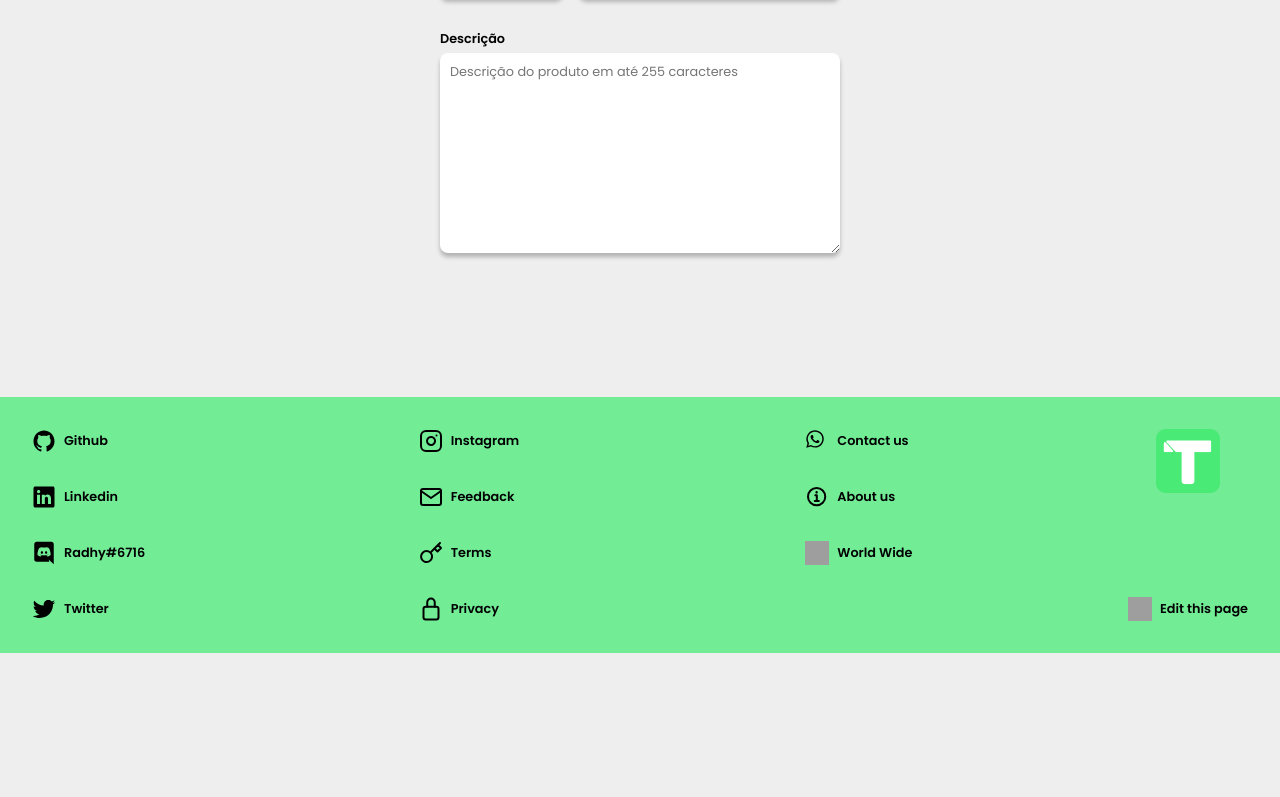
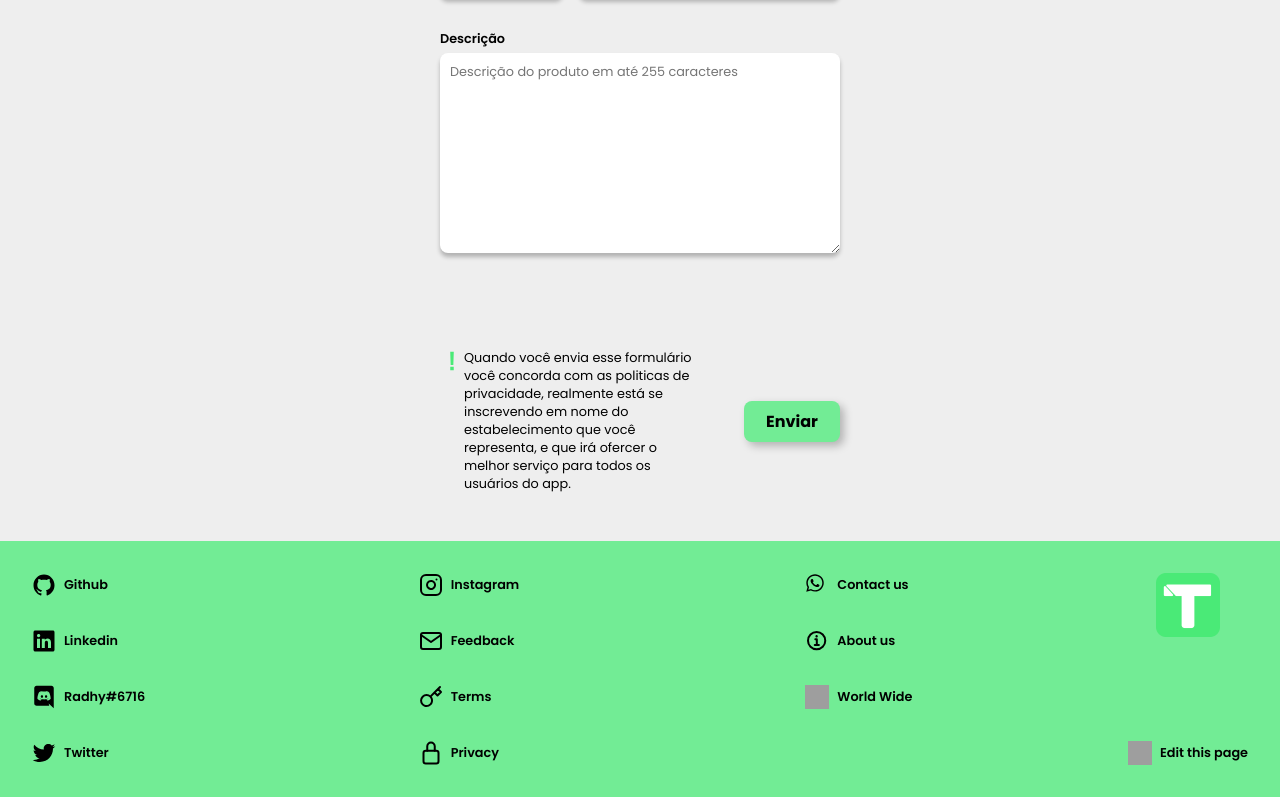
Before and after one commit to DevRadhy/Teats-web, a Next.js app: page /form/feeder in a window 1280 px wide. Shown: the part 1093-1890 px from the top of the page. Before the commit the page ends 1746 px from the top, so only its background shows below. Built offline with nearby package versions, Linux system fonts and the light colour scheme; grey boxes are pictures that could not be loaded.

Commit message:
Adiocionando botẫo de envio de formulário

```diff
--- a/src/pages/form/feeder.tsx
+++ b/src/pages/form/feeder.tsx
@@ -69,6 +69,7 @@ export default function FeederForm() {
             placeholder="Digite o nome comercial que você representa"
             value={name}
             onChange={(e) => setName(e.target.value)}
+            required
           />
 
           <Input
@@ -175,6 +176,15 @@ export default function FeederForm() {
           })}
 
         </fieldset>
+
+        <section className={styles.sendContainer}>
+          <span>
+            <img src="/icons/alert-sharp.svg" alt="Atenção"/>
+            Quando você envia esse formulário você concorda com as politicas de privacidade, realmente está se inscrevendo em nome do estabelecimento que você representa, e que irá ofercer o melhor serviço para todos os usuários do app.
+          </span>
+
+          <button type="submit">Enviar</button>
+        </section>
       </form>
 
       <Footer />
--- a/src/styles/pages/form/Feeder.module.css
+++ b/src/styles/pages/form/Feeder.module.css
@@ -72,3 +72,38 @@
 .container .foodContainer > section > div:last-child {
   grid-area: category;
 }
+
+.container .sendContainer {
+  width: 100%;
+
+  display: flex;
+  justify-content: space-between;
+  align-items: center;
+}
+
+.sendContainer > span {
+  max-width: 16rem;
+
+  display: flex;
+}
+
+.sendContainer > span img {
+  width: 24px;
+  height: 24px;
+}
+
+.sendContainer button {
+  font-size: 1rem;
+  font-weight: 700;
+
+  width: 6rem;
+  height: 2.6rem;
+
+  background: var(--green);
+
+  box-shadow: 4px 4px 8px rgba(0, 0, 0, 0.25);
+  border-radius: 8px;
+  border: none;
+
+  cursor: pointer;
+}
```
